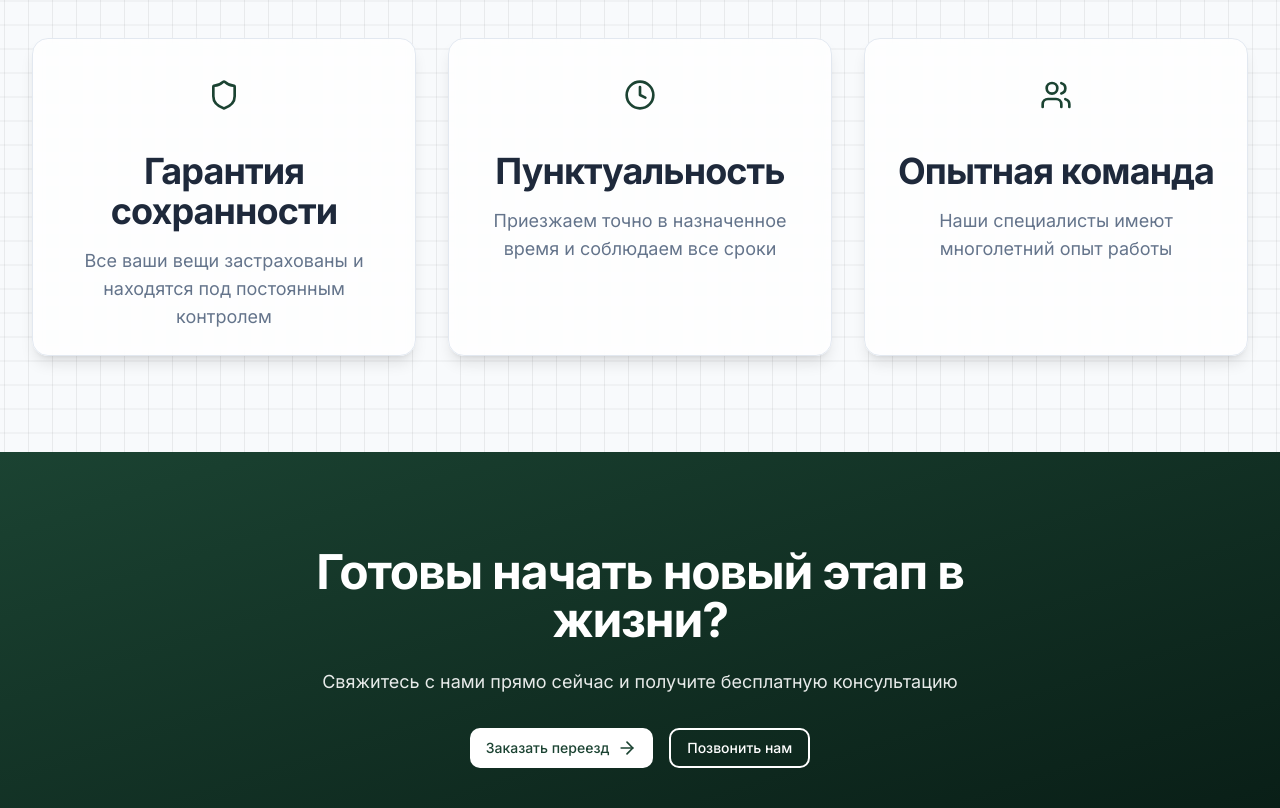
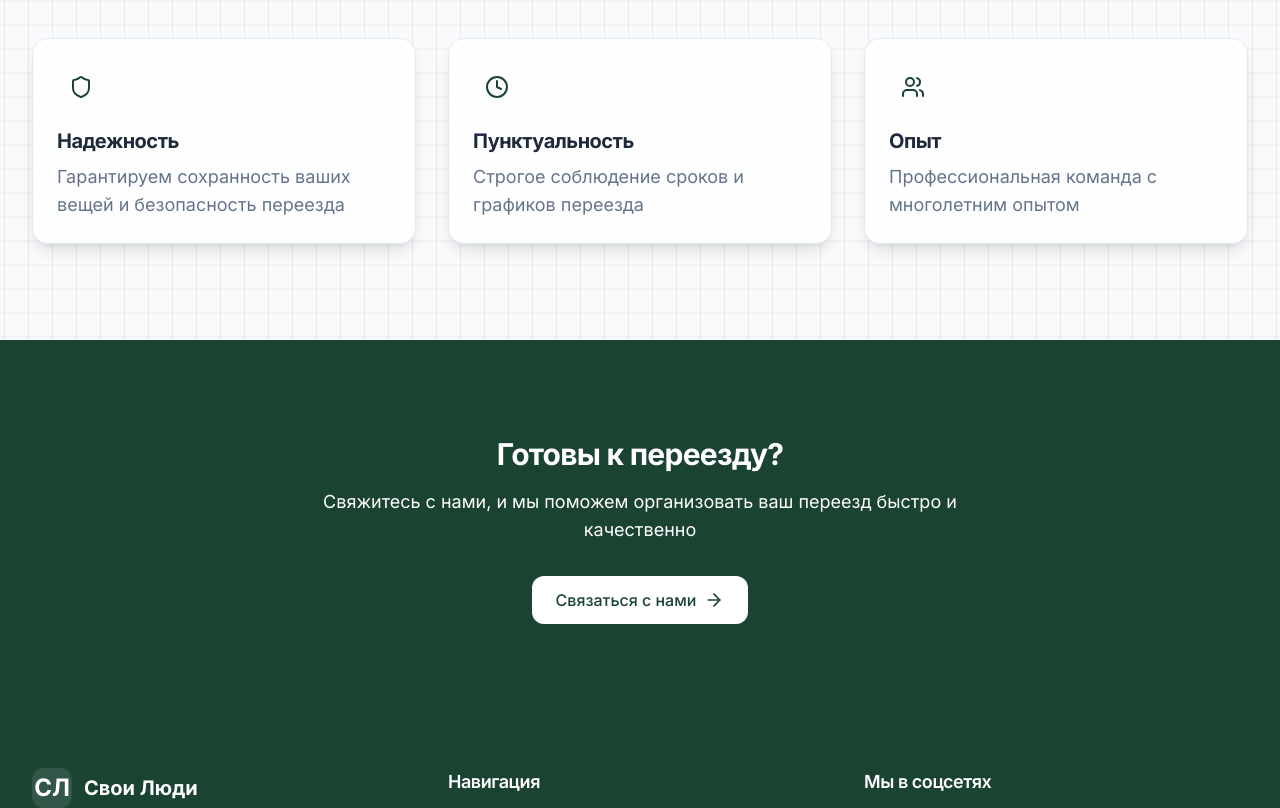
Before and after one commit to lesha358/svoiludi, a Next.js app: page / in a window 1280 px wide. Shown: the part 1580-2388 px from the top of the page. Built offline with nearby package versions, Linux system fonts and the light colour scheme.

Commit message:
feat: добавлены метатеги для SEO, robots.txt и sitemap.xml, улучшена семантическая структура HTML

```diff
--- a/src/app/layout.tsx
+++ b/src/app/layout.tsx
@@ -5,12 +5,62 @@ import './globals.css'
 const inter = Inter({ subsets: ['latin', 'cyrillic'], variable: '--font-inter' })
 
 export const metadata: Metadata = {
-  title: 'Свои Люди - Профессиональный переезд',
+  metadataBase: new URL('https://svoiludi.ru'),
+  title: {
+    default: 'Свои Люди - Профессиональный переезд',
+    template: '%s | Свои Люди'
+  },
   description: 'Профессиональные услуги по переезду любой сложности. Гарантируем качество, надежность и безопасность вашего имущества.',
+  keywords: ['переезд', 'грузчики', 'перевозка', 'транспортные услуги', 'переезд под ключ'],
+  authors: [{ name: 'Свои Люди' }],
+  creator: 'Свои Люди',
+  publisher: 'Свои Люди',
+  formatDetection: {
+    email: false,
+    address: false,
+    telephone: false,
+  },
   icons: {
     icon: '/images/icons8.png',
     shortcut: '/images/icons8.png',
     apple: '/images/icons8.png',
+  },
+  openGraph: {
+    type: 'website',
+    locale: 'ru_RU',
+    url: 'https://svoiludi.ru',
+    siteName: 'Свои Люди',
+    title: 'Свои Люди - Профессиональный переезд',
+    description: 'Профессиональные услуги по переезду любой сложности. Гарантируем качество, надежность и безопасность вашего имущества.',
+    images: [
+      {
+        url: '/images/og-image.jpg',
+        width: 1200,
+        height: 630,
+        alt: 'Свои Люди - Профессиональный переезд',
+      },
+    ],
+  },
+  twitter: {
+    card: 'summary_large_image',
+    title: 'Свои Люди - Профессиональный переезд',
+    description: 'Профессиональные услуги по переезду любой сложности. Гарантируем качество, надежность и безопасность вашего имущества.',
+    images: ['/images/og-image.jpg'],
+  },
+  robots: {
+    index: true,
+    follow: true,
+    googleBot: {
+      index: true,
+      follow: true,
+      'max-video-preview': -1,
+      'max-image-preview': 'large',
+      'max-snippet': -1,
+    },
+  },
+  verification: {
+    google: 'ваш-код-верификации-google',
+    yandex: 'ваш-код-верификации-yandex',
   },
 }
 
--- a/src/app/page.tsx
+++ b/src/app/page.tsx
@@ -16,69 +16,66 @@ export default function Home() {
         <AnimatedServices />
 
         {/* Преимущества */}
-        <section className="section">
+        <section className="section" aria-labelledby="advantages-title">
           <div className="container">
             <div className="text-center mb-16">
-              <h2 className="mb-4">Почему выбирают нас</h2>
+              <h2 id="advantages-title" className="mb-4">Почему выбирают нас</h2>
               <p className="text-muted-foreground max-w-2xl mx-auto">
                 Мы предлагаем комплексный подход к переезду с гарантией качества
               </p>
             </div>
 
             <div className="grid grid-cols-1 md:grid-cols-3 gap-8">
-              <div className="card text-center">
-                <div className="w-16 h-16 bg-primary/10 rounded-full flex items-center justify-center mx-auto mb-6">
-                  <Shield className="h-8 w-8 text-primary" />
+              <article className="card">
+                <div className="w-12 h-12 bg-primary/10 rounded-full flex items-center justify-center mb-4">
+                  <Shield className="w-6 h-6 text-primary" />
                 </div>
-                <h3 className="mb-4">Гарантия сохранности</h3>
+                <h3 className="text-xl font-bold mb-2">Надежность</h3>
                 <p className="text-muted-foreground">
-                  Все ваши вещи застрахованы и находятся под постоянным контролем
+                  Гарантируем сохранность ваших вещей и безопасность переезда
                 </p>
-              </div>
+              </article>
 
-              <div className="card text-center">
-                <div className="w-16 h-16 bg-primary/10 rounded-full flex items-center justify-center mx-auto mb-6">
-                  <Clock className="h-8 w-8 text-primary" />
+              <article className="card">
+                <div className="w-12 h-12 bg-primary/10 rounded-full flex items-center justify-center mb-4">
+                  <Clock className="w-6 h-6 text-primary" />
                 </div>
-                <h3 className="mb-4">Пунктуальность</h3>
+                <h3 className="text-xl font-bold mb-2">Пунктуальность</h3>
                 <p className="text-muted-foreground">
-                  Приезжаем точно в назначенное время и соблюдаем все сроки
+                  Строгое соблюдение сроков и графиков переезда
                 </p>
-              </div>
+              </article>
 
-              <div className="card text-center">
-                <div className="w-16 h-16 bg-primary/10 rounded-full flex items-center justify-center mx-auto mb-6">
-                  <Users className="h-8 w-8 text-primary" />
+              <article className="card">
+                <div className="w-12 h-12 bg-primary/10 rounded-full flex items-center justify-center mb-4">
+                  <Users className="w-6 h-6 text-primary" />
                 </div>
-                <h3 className="mb-4">Опытная команда</h3>
+                <h3 className="text-xl font-bold mb-2">Опыт</h3>
                 <p className="text-muted-foreground">
-                  Наши специалисты имеют многолетний опыт работы
+                  Профессиональная команда с многолетним опытом
                 </p>
-              </div>
+              </article>
             </div>
           </div>
         </section>
 
-        {/* CTA Section */}
-        <section className="section bg-gradient-to-br from-primary to-primary-dark text-white relative overflow-hidden">
-          <div className="absolute inset-0 bg-[url('/pattern.svg')] opacity-10" />
-          <div className="container relative z-10">
-            <div className="max-w-3xl mx-auto text-center">
-              <h2 className="mb-6">
-                Готовы начать новый этап в жизни?
+        {/* Призыв к действию */}
+        <section className="section bg-primary text-white" aria-labelledby="cta-title">
+          <div className="container">
+            <div className="text-center">
+              <h2 id="cta-title" className="text-3xl font-bold mb-4">
+                Готовы к переезду?
               </h2>
-              <p className="text-lg mb-8 text-white/90">
-                Свяжитесь с нами прямо сейчас и получите бесплатную консультацию
+              <p className="text-lg mb-8 max-w-2xl mx-auto">
+                Свяжитесь с нами, и мы поможем организовать ваш переезд быстро и качественно
               </p>
-              <div className="flex flex-col sm:flex-row gap-4 justify-center">
-                <Link href="/contacts" className="btn bg-white text-primary hover:bg-white/90">
-                  Заказать переезд
-                  <ArrowRight className="ml-2 h-5 w-5" />
-                </Link>
-                <a href="tel:+79857196200" className="btn border-2 border-white text-white hover:bg-white/10">
-                  Позвонить нам
-                </a>
-              </div>
+              <Link
+                href="/contacts"
+                className="inline-flex items-center gap-2 bg-white text-primary px-6 py-3 rounded-lg font-medium hover:bg-white/90 transition-colors"
+              >
+                Связаться с нами
+                <ArrowRight className="w-5 h-5" />
+              </Link>
             </div>
           </div>
         </section>
--- /dev/null
+++ b/src/app/services/layout.tsx
@@ -0,0 +1,11 @@
+import { metadata } from './metadata'
+
+export { metadata }
+
+export default function ServicesLayout({
+  children,
+}: {
+  children: React.ReactNode
+}) {
+  return children
+}
--- /dev/null
+++ b/src/app/services/metadata.ts
@@ -0,0 +1,11 @@
+import type { Metadata } from 'next'
+
+export const metadata: Metadata = {
+  title: 'Услуги по переезду',
+  description: 'Комплексные услуги по переезду: грузчики, транспорт, упаковка, разборка мебели, временное хранение и страхование груза.',
+  keywords: ['услуги переезда', 'грузчики', 'транспорт для переезда', 'упаковка вещей', 'разборка мебели', 'временное хранение', 'страхование груза'],
+  openGraph: {
+    title: 'Услуги по переезду | Свои Люди',
+    description: 'Комплексные услуги по переезду: грузчики, транспорт, упаковка, разборка мебели, временное хранение и страхование груза.',
+  },
+}
```
Also changed, not shown: src/app/contacts/page.tsx (+35 -37 lines), src/app/services/page.tsx (+13 -13 lines), public/robots.txt (added), 1 other file (tests, documents, lock files or other folders).
